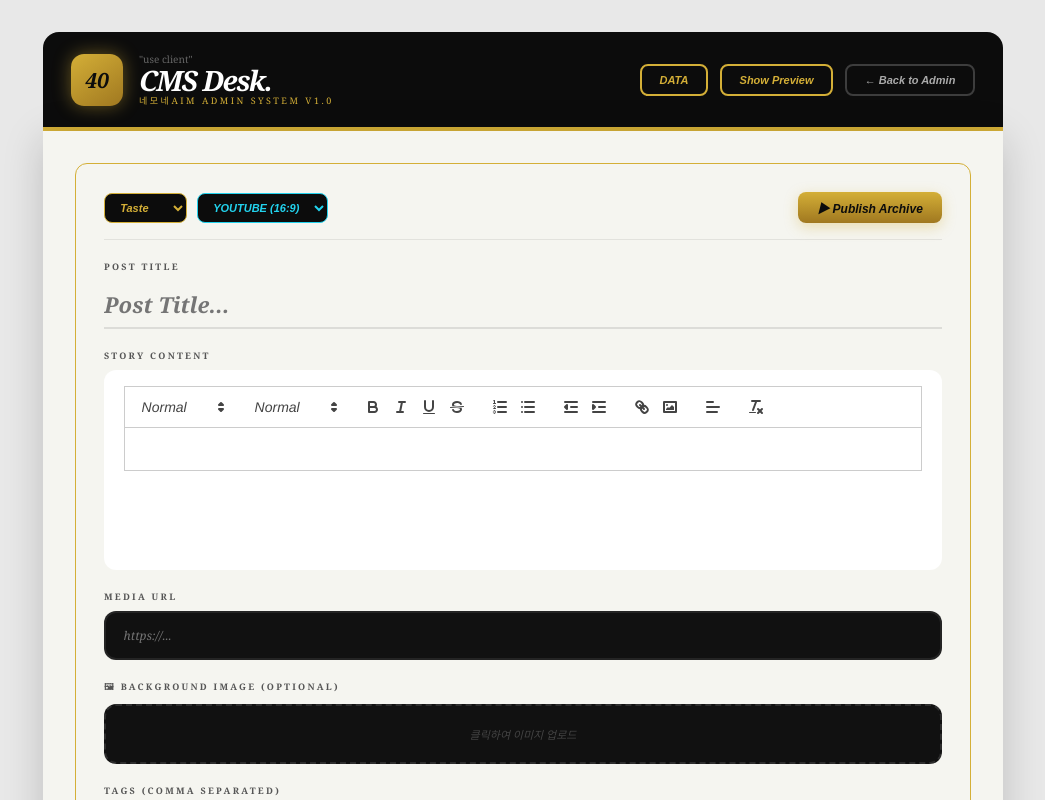
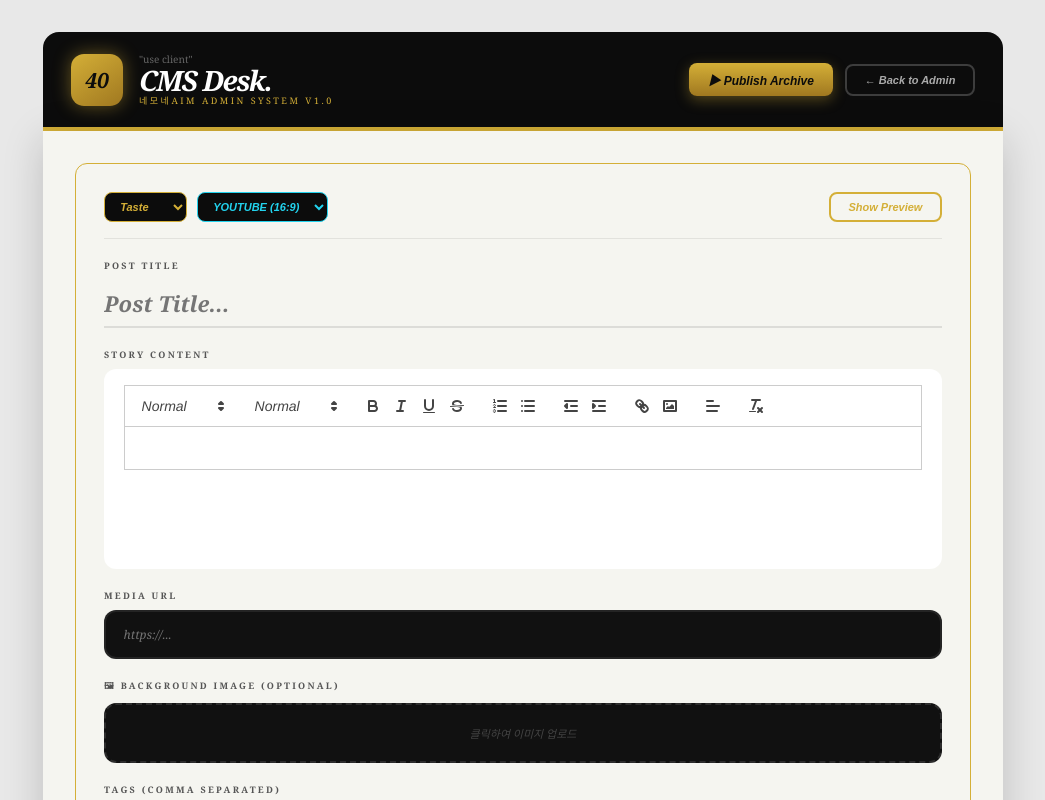
Before and after one commit to nemonecoltd/matmatch-admin, a Next.js app: page /new in a window 1280 px wide. Shown: the top 800 px of the page, without its empty margins (117-1162 px from the left). Built offline with nearby package versions, Linux system fonts and the light colour scheme.

Commit message:
fix: /new, /edit 페이지에서 DATA 버튼 제거 + Show Preview/Publish 버튼 위치·스타일 교체 (메인 페이지는 유지)

```diff
--- a/src/app/new/page.tsx
+++ b/src/app/new/page.tsx
@@ -2,7 +2,6 @@
 
 import { useState, useMemo } from "react";
 import { useRouter } from "next/navigation";
-import Link from "next/link";
 import dynamic from "next/dynamic";
 import "react-quill/dist/quill.snow.css";
 import { mdToHtml, wrapMdBlock } from "@/utils/markdown";
@@ -229,13 +228,8 @@ export default function NewPost() {
             </div>
           </div>
           <div style={{ display: "flex", gap: "0.75rem", alignItems: "center" }}>
-            <Link href="/data">
-              <button type="button" style={{ background: "transparent", border: `2px solid ${GOLD}`, borderRadius: 8, padding: "0.5rem 1.1rem", color: GOLD, fontSize: 11, fontWeight: 900, fontStyle: "italic", cursor: "pointer" }}>
-                DATA
-              </button>
-            </Link>
-            <button type="button" onClick={() => setShowPreview(!showPreview)} style={{ background: showPreview ? GOLD : "transparent", border: `2px solid ${GOLD}`, borderRadius: 8, padding: "0.5rem 1.1rem", color: showPreview ? BLACK : GOLD, fontSize: 11, fontWeight: 900, fontStyle: "italic", cursor: "pointer", transition: "all 0.2s" }}>
-              {showPreview ? "Hide Preview" : "Show Preview"}
+            <button type="submit" form="postForm" disabled={loading} style={{ marginLeft: "auto", background: loading ? "#555" : `linear-gradient(to bottom, ${GOLD}, #a07820)`, color: BLACK, border: "none", borderRadius: 8, padding: "0.5rem 1.2rem", fontSize: 12, fontWeight: 900, fontStyle: "italic", cursor: loading ? "not-allowed" : "pointer", boxShadow: loading ? "none" : `0 4px 14px rgba(212,175,55,0.35)` }}>
+              {loading ? "⏳ ..." : "▶ Publish Archive"}
             </button>
             <button type="button" onClick={() => router.push("/")} style={{ background: "transparent", border: `2px solid rgba(255,255,255,0.2)`, borderRadius: 8, padding: "0.5rem 1.1rem", color: "#aaa", fontSize: 11, fontWeight: 700, fontStyle: "italic", cursor: "pointer" }}>← Back to Admin</button>
           </div>
@@ -247,7 +241,7 @@ export default function NewPost() {
           {/* EDITOR SECTION */}
           <div style={{ flex: 1, border: `1.5px solid ${GOLD}`, borderRadius: 12, padding: "1.75rem" }}>
 
-            <form onSubmit={handleSubmit}>
+            <form id="postForm" onSubmit={handleSubmit}>
               <div style={{ display: "flex", flexDirection: "column", gap: "1.25rem" }}>
 
                 {/* 카테고리 + 컨텐츠타입 콤보 + Publish 버튼 */}
@@ -262,8 +256,8 @@ export default function NewPost() {
                       <option key={val} value={val}>{label}</option>
                     ))}
                   </select>
-                  <button type="submit" disabled={loading} style={{ marginLeft: "auto", background: loading ? "#555" : `linear-gradient(to bottom, ${GOLD}, #a07820)`, color: BLACK, border: "none", borderRadius: 8, padding: "0.45rem 1.2rem", fontSize: 12, fontWeight: 900, fontStyle: "italic", cursor: loading ? "not-allowed" : "pointer", boxShadow: loading ? "none" : `0 4px 14px rgba(212,175,55,0.35)` }}>
-                    {loading ? "⏳ ..." : "▶ Publish Archive"}
+                  <button type="button" onClick={() => setShowPreview(!showPreview)} style={{ marginLeft: "auto", background: showPreview ? GOLD : "transparent", border: `2px solid ${GOLD}`, borderRadius: 8, padding: "0.45rem 1.1rem", color: showPreview ? BLACK : GOLD, fontSize: 11, fontWeight: 900, fontStyle: "italic", cursor: "pointer", transition: "all 0.2s" }}>
+                    {showPreview ? "Hide Preview" : "Show Preview"}
                   </button>
                 </div>
 
```
Also changed, not shown: src/app/edit/[id]/page.tsx (+6 -12 lines).
